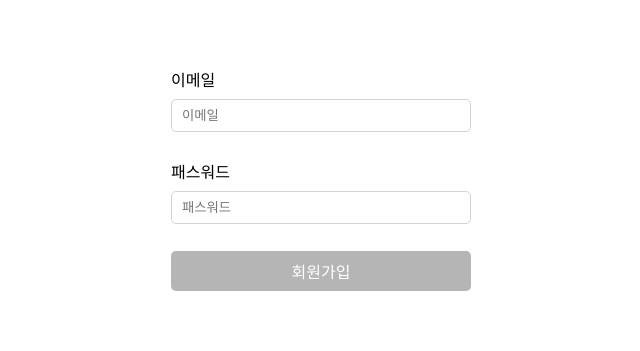
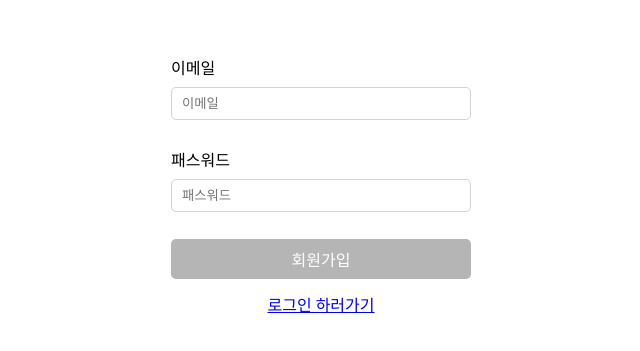
Before and after one commit to jhoon9494/wanted-pre-onboarding-frontend, a React (Create React App) app: page /signup in a window 1280 px wide. Shown: the part 221-572 px from the top of the page, without its empty margins (319-959 px from the left). Built offline with nearby package versions, Linux system fonts and the light colour scheme.

Commit message:
Feat: 토큰 유무에 따른 리다이렉트 추가

```diff
--- a/src/pages/SignUp.jsx
+++ b/src/pages/SignUp.jsx
@@ -1,5 +1,5 @@
-import { useState } from 'react';
-import { useNavigate } from 'react-router-dom';
+import { useState, useEffect } from 'react';
+import { useNavigate, Link } from 'react-router-dom';
 import API from '../api';
 import styled from 'styled-components';
 import Input from '../components/common/Input';
@@ -11,6 +11,7 @@ const Container = styled.main`
   width: 100%;
   height: 100%;
   display: flex;
+  flex-direction: column;
   justify-content: center;
   align-items: center;
 `;
@@ -28,6 +29,12 @@ const SignUp = () => {
   const [email, setEmail] = useState('');
   const [password, setPassword] = useState('');
   const navigate = useNavigate();
+
+  useEffect(() => {
+    if (localStorage.getItem('access_token')) {
+      navigate('/todo', { replace: true });
+    }
+  }, [navigate]);
 
   const handleSubmit = async (e) => {
     e.preventDefault();
@@ -68,6 +75,9 @@ const SignUp = () => {
           disabled={!validateEmail(email) || !validatePassword(password)}
         />
       </Form>
+      <div>
+        <Link to="/signin">로그인 하러가기</Link>
+      </div>
     </Container>
   );
 };
```
